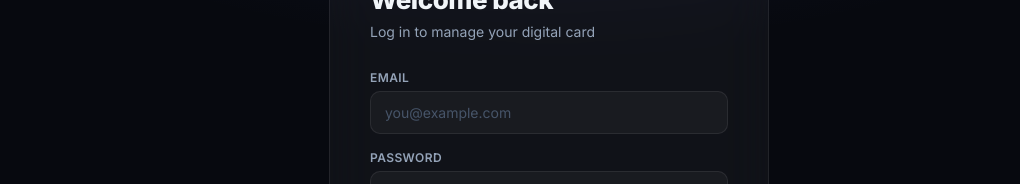
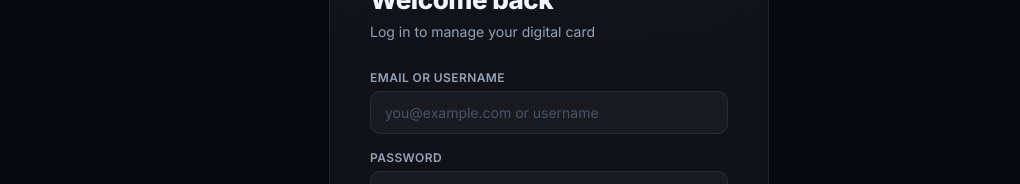
Before and after one commit to Michael-appiah/potential-carnival, a React (Vite) app: page /login in a window 1280 px wide. Shown: the part 273-457 px from the top of the page, without its empty margins (91-1111 px from the left). Built offline with nearby package versions, Linux system fonts and the light colour scheme.

Commit message:
Allow username login for school project

```diff
--- a/src/pages/Login.jsx
+++ b/src/pages/Login.jsx
@@ -43,17 +43,17 @@ const Login = () => {
 
         <form className="auth-form" onSubmit={submit}>
           <div className="form-group">
-            <label className="form-label" htmlFor="login-email">Email</label>
+            <label className="form-label" htmlFor="login-email">Email or username</label>
             <input
               id="login-email"
               className="form-input"
               name="email"
-              type="email"
-              placeholder="you@example.com"
+              type="text"
+              placeholder="you@example.com or username"
               value={form.email}
               onChange={handle}
               required
-              autoComplete="email"
+              autoComplete="username"
             />
           </div>
 
```
Also changed, not shown: 1 other file (tests, documents, lock files or other folders).
